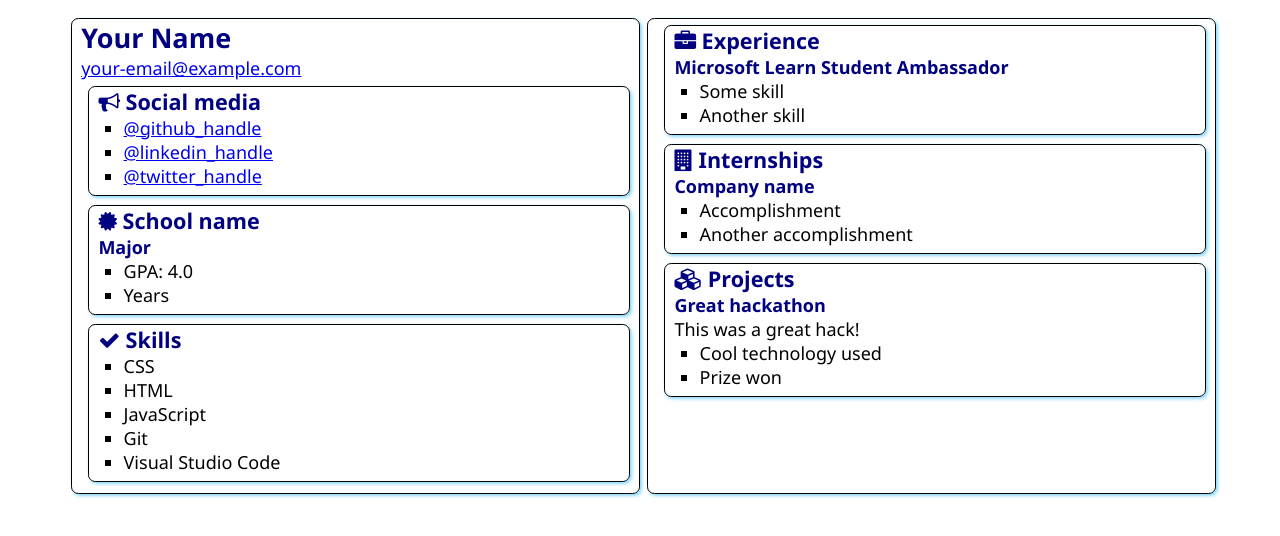
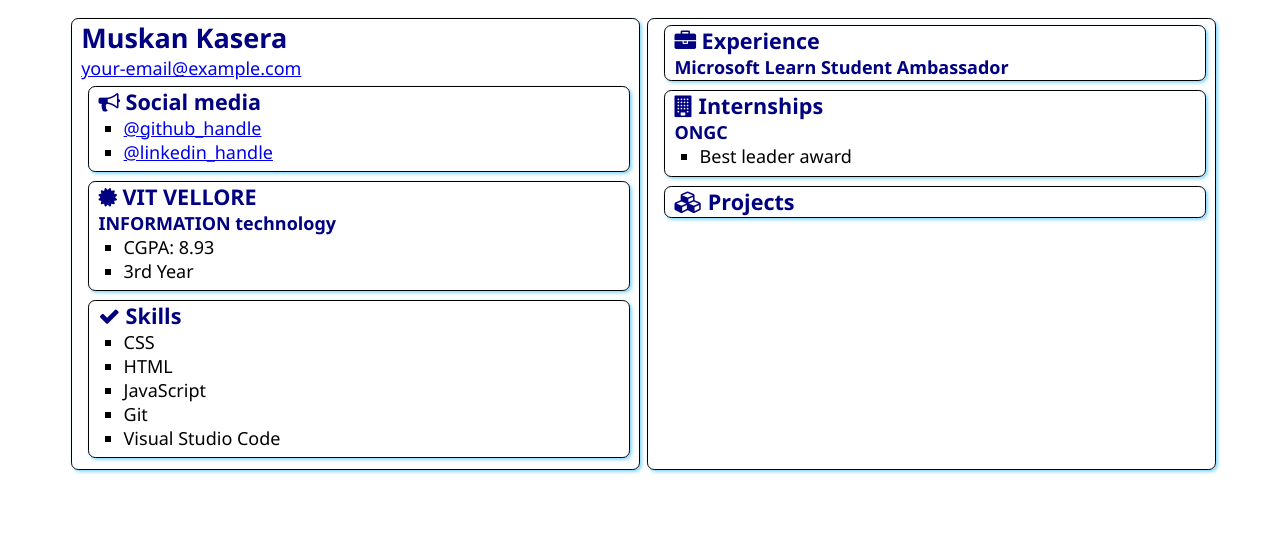
Before and after one commit to muskan27-git/SATechnicalOnboarding, a plain HTML site: page src/index.html in a window 1280 px wide. Drawn offline with Linux system fonts and the light colour scheme.

Commit message:
Added my name muskan
updated all the required changes

```diff
--- a/src/index.html
+++ b/src/index.html
@@ -12,8 +12,8 @@
 <body>
     <main>
         <article class="box">
-            <h1>Your Name</h1>
-            <div><a href="mailto:your.email@example.com">your-email@example.com</a></div>
+            <h1>Muskan Kasera</h1>
+            <div><a href="muskankasera1999@gmail.com">your-email@example.com</a></div>
 
             <section class="box">
                 <h2>
@@ -21,9 +21,9 @@
                     Social media
                 </h2>
                 <ul>
-                    <li><a href="https://github.com/<handle>">@github_handle</a></li>
-                    <li><a href="https://linkedin.com/in/<handle>">@linkedin_handle</a></li>
-                    <li><a href="https://twitter.com/<handle>">@twitter_handle</a></li>
+                    <li><a href="https://github.com/muskan27-git">@github_handle</a></li>
+                    <li><a href="https://www.linkedin.com/in/muskan-kasera-a197831a5/">@linkedin_handle</a></li>
+
                 </ul>
             </section>
 
@@ -31,12 +31,12 @@
                 <div class="education">
                     <h2>
                         <i class="fa fa-certificate" aria-hidden="true"></i>
-                        School name
+                       VIT VELLORE
                     </h2>
-                    <h3>Major</h3>
+                    <h3>INFORMATION technology</h3>
                     <ul>
-                        <li>GPA: 4.0</li>
-                        <li>Years</li>
+                        <li>CGPA: 8.93</li>
+                        <li>3rd Year</li>
                     </ul>
                 </div>
             </section>
@@ -62,10 +62,7 @@
                     Experience
                 </h2>
                 <h3>Microsoft Learn Student Ambassador</h3>
-                <ul>
-                    <li>Some skill</li>
-                    <li>Another skill</li>
-                </ul>
+
             </section>
             <section class="box">
                 <h2>
@@ -73,10 +70,10 @@
                     Internships
                 </h2>
 
-                <h3>Company name</h3>
+                <h3>ONGC</h3>
                 <ul>
-                    <li>Accomplishment</li>
-                    <li>Another accomplishment</li>
+                    <li>Best leader award</li>
+
                 </ul>
             </section>
             <section class="box">
@@ -85,12 +82,7 @@
                     Projects
                 </h2>
 
-                <h3>Great hackathon</h3>
-                <div>This was a great hack!</div>
-                <ul>
-                    <li>Cool technology used</li>
-                    <li>Prize won</li>
-                </ul>
+
             </section>
         </article>
 
```
